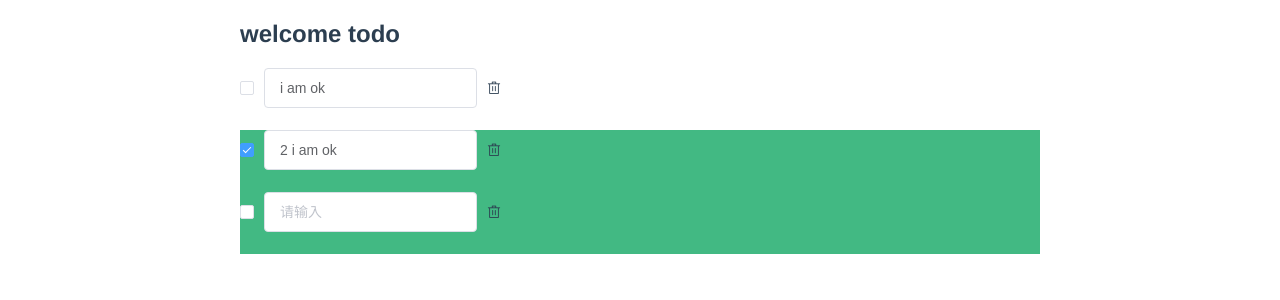
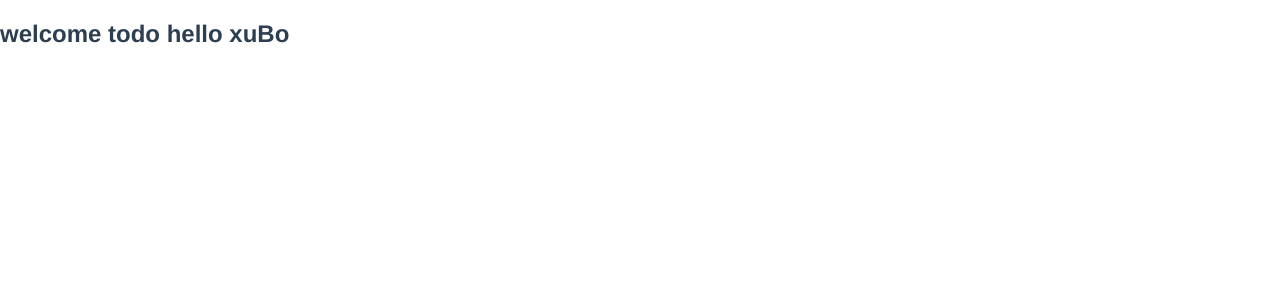
Before and after one commit to BLOODMAGEBURT/todo-css, a Vue app: page /#/todo in a window 1280 px wide. Shown: the top 300 px of the page. Built offline with nearby package versions, Linux system fonts and the light colour scheme.

Commit message:
todo-pro

```diff
--- a/src/components/ToDo.vue
+++ b/src/components/ToDo.vue
@@ -1,28 +1,6 @@
 <template>
     <div class="todo">
-      <h2>welcome todo</h2>
-      <el-form :inline="true" class="demo-form-inline" :class="{'completed':item.status}" v-for="item in items" :key="item.id">
-        <el-form-item>
-          <el-checkbox :checked="item.status ? true:false" v-model="ischecked"/>
-        </el-form-item>
-        <el-form-item>
-          <el-input v-model="item.title" placeholder="请输入"/>
-        </el-form-item>
-        <el-form-item>
-          <i class="el-icon-delete" @click="delItem()"/>
-        </el-form-item>
-      </el-form>
-      <el-form :inline="true" class="demo-form-inline completed">
-        <el-form-item>
-          <el-checkbox />
-        </el-form-item>
-        <el-form-item>
-          <el-input  placeholder="请输入"/>
-        </el-form-item>
-        <el-form-item>
-          <i class="el-icon-delete" @click="delItem()"/>
-        </el-form-item>
-      </el-form>
+      <h2>welcome todo {{ msg }}</h2>
     </div>
 </template>
 
@@ -31,24 +9,10 @@ export default {
   name: 'todo',
   data () {
     return {
-      items: [
-        {
-          id: 1,
-          title: 'i am ok',
-          status: 0
-        },
-        {
-          id: 2,
-          title: '2 i am ok',
-          status: 1
-        }
-      ]
+      msg: 'hello xuBo'
     }
   },
   methods: {
-    delItem () {
-      console.log('del_item')
-    }
   }
 }
 </script>
@@ -57,11 +21,4 @@ export default {
   * {
     /*background-color: rgba(0, 0, 0, 0.1);*/
   }
-  .todo {
-    max-width: 800px;
-    margin: 0 auto;
-  }
-  .completed {
-    background-color: #42b983;
-  }
 </style>
--- a/src/main.js
+++ b/src/main.js
@@ -5,15 +5,15 @@ import App from './App'
 import router from './router'
 // import 'bootstrap/dist/css/bootstrap.min.css'
 import axios from 'axios'
-import ElementUI from 'element-ui'
-import 'element-ui/lib/theme-chalk/index.css'
+// import ElementUI from 'element-ui'
+// import 'element-ui/lib/theme-chalk/index.css'
 
 Vue.config.productionTip = false
 Vue.prototype.axios = axios
 Vue.prototype.API = '/api'
 axios.defaults.baseURL = Vue.prototype.API
 
-Vue.use(ElementUI)
+// Vue.use(ElementUI)
 /* eslint-disable no-new */
 new Vue({
   el: '#app',
```
